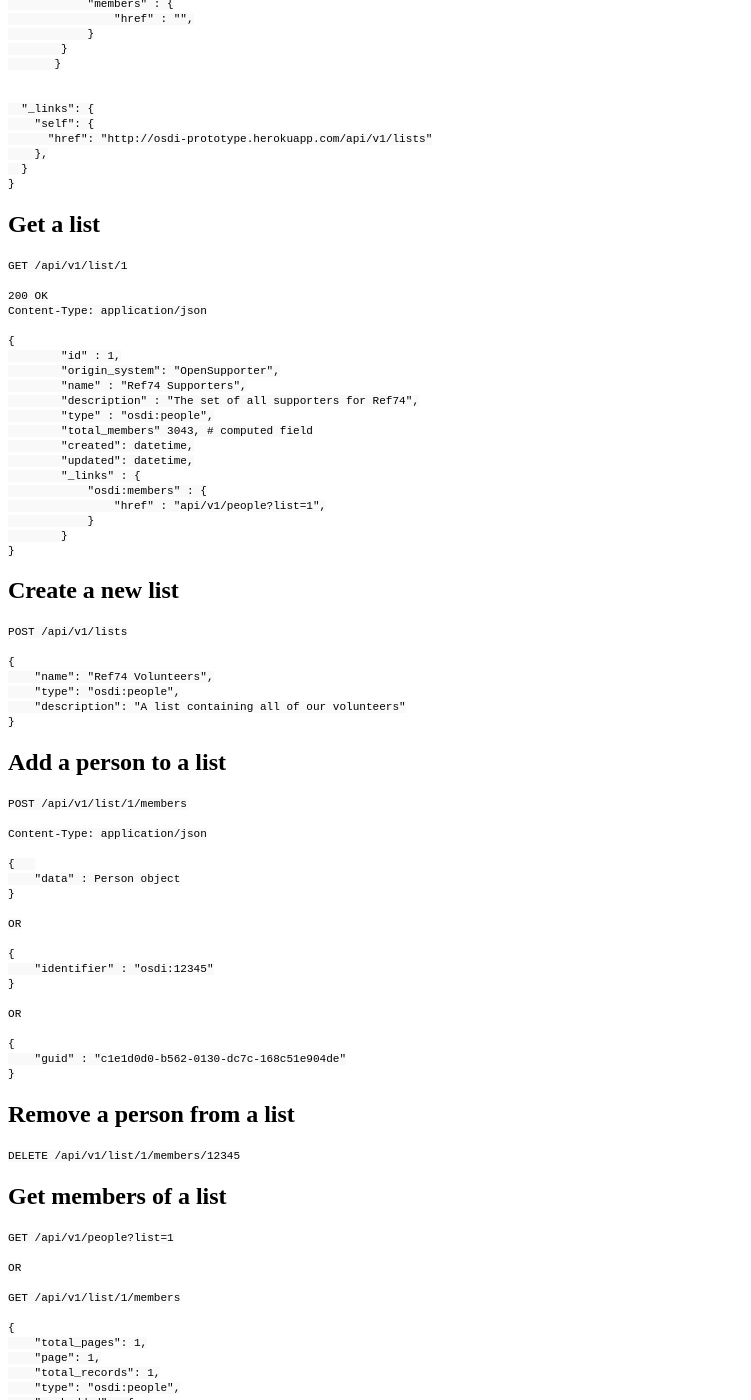
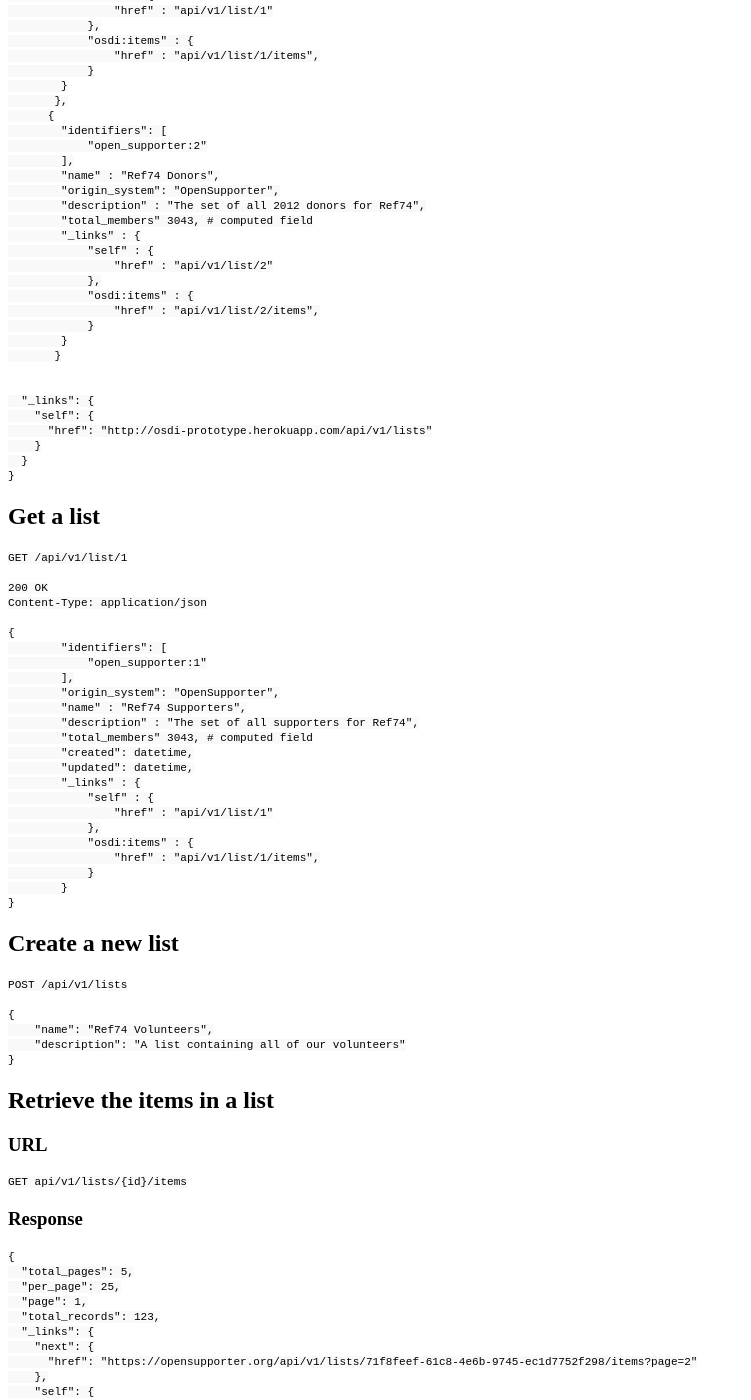
Before and after one commit to opensupporter/osdi-docs, a Jekyll site: the page built from lists.md, in a window 1280 px wide and 1400 px high, scrolled down 1385 px. Shown: the whole window, without its empty margins (0-751 px from the left). Built offline with Jekyll 4.4.1, drawn with Linux system fonts in a browser that asks for light colours; a style sheet for code colours, icons or effects is not loaded; some of the changed text lies outside the part shown.

Commit message:
adding items and cleanup

```diff
--- a/lists.md
+++ b/lists.md
@@ -16,8 +16,19 @@
 |origin_system  |string     | Human readable identifier of the system where this list was created
 |name           |string     |Name of list
 |description    |string     |A description of a list, eg "2012 donors"
-|type           |string     |A string description of the type of resources, eg "events"
 |items          |Type[]*    |A collection of items in the list
+
+# Items
+An item is an individual member of a list, linked to a resource type such as a person. An item can be of any resource type.
+
+| name 	| type	| description	|
+|-------|-------|---------------|
+| identifiers | Identifier[] | An array of identifiers
+| created_date	| timestamp	| time the item was created	|
+| origin_system | string    | Human readable identifier of the system where this item was created
+| item_type     | string      | the type of item, eg "osdi:person"
+
+
 
 # Scenarios
 
@@ -35,34 +46,36 @@
       "_embedded": {
         "lists": [
           {
-            "id" : "1",
+            "identifiers": [
+                "open_supporter:1"
+            ],
             "name" : "Ref74 Supporters",
             "origin_system": "OpenSupporter",
             "description" : "The set of all supporters for Ref74",
-            "type" : "osdi:people",
             "total_members" 3043, # computed field
             "_links" : {
                 "self" : {
                     "href" : "api/v1/list/1"
                 },
-                "members" : {
-                    "href" : "api/v1/people?list=1",
+                "osdi:items" : {
+                    "href" : "api/v1/list/1/items",
                 }
             }
            },
           {
-            "id" : "2",
+            "identifiers": [
+                "open_supporter:2"
+            ],
             "name" : "Ref74 Donors",
             "origin_system": "OpenSupporter",
             "description" : "The set of all 2012 donors for Ref74",
-            "type" : "osdi:people",
             "total_members" 3043, # computed field
             "_links" : {
                 "self" : {
                     "href" : "api/v1/list/2"
                 },
-                "members" : {
-                    "href" : "",
+                "osdi:items" : {
+                    "href" : "api/v1/list/2/items",
                 }
             }
            }
@@ -71,7 +84,7 @@
       "_links": {
         "self": {
           "href": "http://osdi-prototype.herokuapp.com/api/v1/lists"
-        },
+        }
       }
     }
 
@@ -83,17 +96,21 @@
     Content-Type: application/json
 
     {
-            "id" : 1,
+            "identifiers": [
+                "open_supporter:1"
+            ],
             "origin_system": "OpenSupporter",
             "name" : "Ref74 Supporters",
             "description" : "The set of all supporters for Ref74",
-            "type" : "osdi:people",
             "total_members" 3043, # computed field
             "created": datetime,
             "updated": datetime,
             "_links" : {
-                "osdi:members" : {
-                    "href" : "api/v1/people?list=1",
+                "self" : {
+                    "href" : "api/v1/list/1"
+                },
+                "osdi:items" : {
+                    "href" : "api/v1/list/1/items",
                 }
             }
     }
@@ -103,62 +120,87 @@
 
     {
         "name": "Ref74 Volunteers",
-        "type": "osdi:people",
         "description": "A list containing all of our volunteers"
     }
 
-## Add a person to a list
-    POST /api/v1/list/1/members
+## Retrieve the items in a list
 
-    Content-Type: application/json
+### URL
+	GET api/v1/lists/{id}/items
 
-    {
-        "data" : Person object
-    }
-
-    OR
-
-    {
-        "identifier" : "osdi:12345"
-    }
-
-    OR
-
-    {
-        "guid" : "c1e1d0d0-b562-0130-dc7c-168c51e904de"
-    }
-
-## Remove a person from a list
-    DELETE /api/v1/list/1/members/12345
-
-## Get members of a list
-
-    GET /api/v1/people?list=1
-
-    OR
-
-    GET /api/v1/list/1/members
-
-    {
-        "total_pages": 1,
-        "page": 1,
-        "total_records": 1,
-        "type": "osdi:people",
-        "_embedded" : {
-            "osdi:people" : [
-                {
-                    "first_name": "Beyonce",
-                    ...
-                },
-                ...
-            ]
-        },
-        "_links": {
-            "self": {
-                "href": "http://osdi-prototype.herokuapp.com/api/v1/list/1/members"
-            },
-            "osdi:list": {
-                "href": "http://osdi-prototype.herokuapp.com/api/v1/list/1/"
-            }
-        }
-    }
+### Response
+	{
+	  "total_pages": 5,
+	  "per_page": 25,
+	  "page": 1,
+	  "total_records": 123,
+	  "_links": {
+	    "next": {
+	      "href": "https://opensupporter.org/api/v1/lists/71f8feef-61c8-4e6b-9745-ec1d7752f298/items?page=2"
+	    },
+	    "self": {
+	      "href": "https://opensupporter.org/api/v1/lists/71f8feef-61c8-4e6b-9745-ec1d7752f298/items"
+	    },
+	    "osdi:items": [
+	      {
+	        "href": "https://opensupporter.org/api/v1/lists/71f8feef-61c8-4e6b-9745-ec1d7752f298/items/82e909f9-1ac7-4952-bbd4-b4690a14bec2"
+	      },
+	      {
+	        "href": "https://opensupporter.org/api/v1/lists/71f8feef-61c8-4e6b-9745-ec1d7752f298/items/a9ccd87c-97f4-48db-9e6b-507509091839"
+	      },
+	      //truncated for brevity
+	    ],
+	    "curies": [
+	      {
+	        "name": "osdi",
+	        "href": "https://opensupporter.org/docs/v1/{rel}",
+	        "templated": true
+	      }
+	    ]
+	  },
+	  "_embedded": {
+	    "osdi:items": [
+	      {
+	        "_links": {
+	          "self": {
+	            "href": "https://opensupporter.org/api/v1/lists/71f8feef-61c8-4e6b-9745-ec1d7752f298/items/82e909f9-1ac7-4952-bbd4-b4690a14bec2"
+	          },
+	          "osdi:query": {
+	            "href": "https://opensupporter.org/api/v1/lists/71f8feef-61c8-4e6b-9745-ec1d7752f298"
+	          },
+	          "osdi:person": {
+	            "href": "https://opensupporter.org/api/v1/people/82e909f9-1ac7-4952-bbd4-b4690a14bec2"
+	          }
+	        },
+	        "identifiers": [
+	          "open_supporter:82e909f9-1ac7-4952-bbd4-b4690a14bec2"
+	        ],
+	        "origin_system": "Open Supporter",
+	        "created_at": "2014-03-18T22:25:31Z",
+	        "modified_at": "2014-03-18T22:25:38Z",
+	        "item_type": "osdi:person"
+	      },
+	      {
+	        "_links": {
+	          "self": {
+	            "href": "https://opensupporter.org/api/v1/lists/71f8feef-61c8-4e6b-9745-ec1d7752f298/items/a9ccd87c-97f4-48db-9e6b-507509091839"
+	          },
+	          "osdi:query": {
+	            "href": "https://opensupporter.org/api/v1/lists/71f8feef-61c8-4e6b-9745-ec1d7752f298"
+	          },
+	          "osdi:person": {
+	            "href": "https://opensupporter.org/api/v1/lists/a9ccd87c-97f4-48db-9e6b-507509091839"
+	          }
+	        },
+	        "identifiers": [
+	          "open_supporter:a9ccd87c-97f4-48db-9e6b-507509091839"
+	        ],
+	        "origin_system": "Open Supporter",
+	        "created_at": "2014-03-18T22:24:24Z",
+	        "modified_at": "2014-03-18T22:24:24Z",
+	        "item_type": "osdi:person"
+	      },
+	      //truncated for brevity
+	    ]
+	  }
+	}
```
